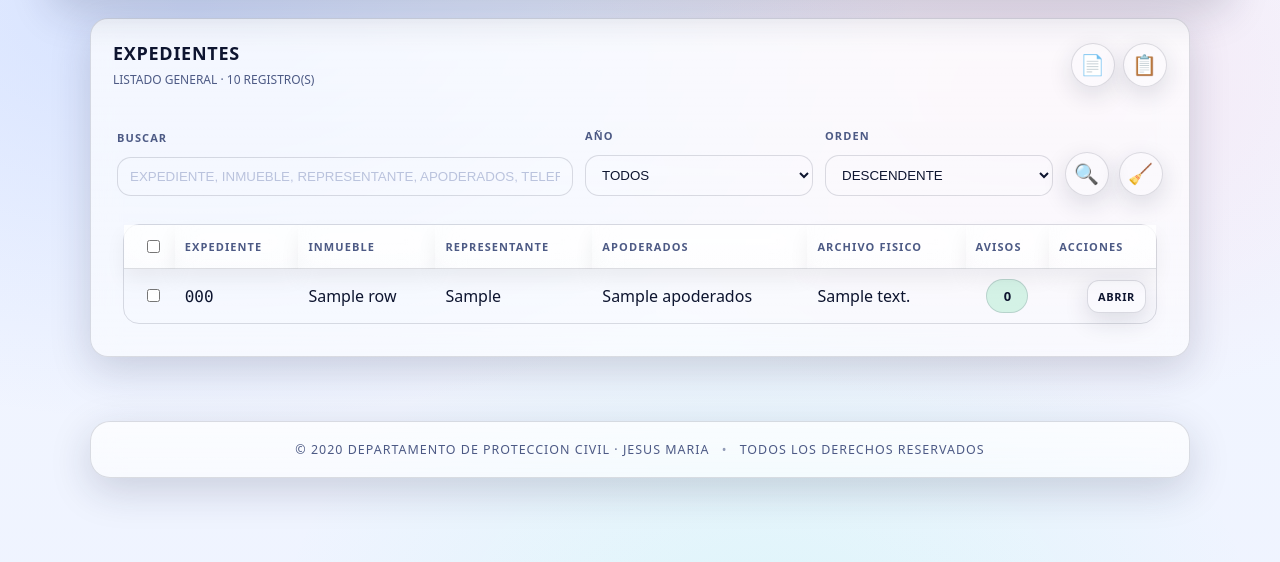
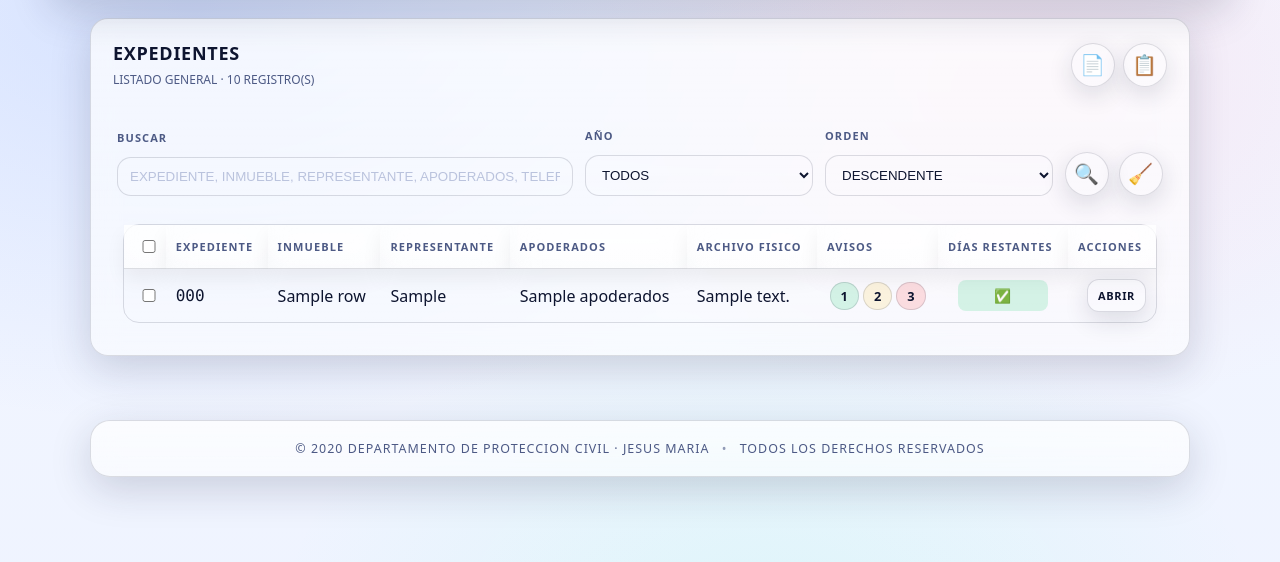
Before and after one commit to mdaviddlce/expedientes-dpcjm, a Flask app: template templates/index.html in a window 1280 px wide. Shown: the part 76-638 px from the top of the page. Run offline with Flask 3, Linux system fonts and the light colour scheme; the template is opened without the code that fills it: most values are stand-ins (such as "Sample title", 1, 10 or a date in 2020); parts of the project's set-up code (start-up, migrations or seed data) failed here and were passed over.

Commit message:
feat: avisos automáticos por fecha y días restantes en índice
- AVISOS ahora se llena automáticamente: 1 verde (último aviso),
  2 amarillo (segundo aviso), 3 rojo (clausura) según fechas registradas
- Nueva columna DÍAS RESTANTES en el índice con mismo código de colores
- Si tiene VO BO o PIPC registrado muestra ✅ CUMPLIDO en verde
- Misma lógica ✅ CUMPLIDO aplicada en la vista de DOCUMENTOS
- Eliminado el AJAX de + / - de avisos manual

Co-Authored-By: Claude Sonnet 4.6 <noreply@anthropic.com>

```diff
--- a/app.py
+++ b/app.py
@@ -794,7 +794,9 @@ def create_app() -> Flask:
 
         sql = f"""
         SELECT id, expediente_code, inmueble_nombre, representante_legal, apoderados, domicilio_inspeccion,
-               telefono, quien_solicita, created_at, verificaciones, archivo_fisico
+               telefono, quien_solicita, created_at, verificaciones, archivo_fisico,
+               ultimo_aviso_fecha, segundo_aviso_fecha, clausura_fecha,
+               fecha_limite, vobo_fecha, pipc_fecha
         FROM expedientes {where} {order}
         LIMIT ? OFFSET ?
         """
--- a/static/app.css
+++ b/static/app.css
@@ -917,6 +917,23 @@ textarea{
 }
 
 /* =========================
+   AVISOS AUTO (badges)
+   ========================= */
+.avisos-badges{
+  display: flex;
+  align-items: center;
+  justify-content: center;
+  gap: 4px;
+}
+.aviso-num{
+  min-width: 28px;
+  height: 28px;
+  font-size: .8rem;
+  font-weight: 900;
+  margin-right: 0;
+}
+
+/* =========================
    DIAS RESTANTES
    ========================= */
 .dias-restantes{
--- a/static/app.js
+++ b/static/app.js
@@ -152,48 +152,3 @@ document.addEventListener("DOMContentLoaded", () => {
 
   rows.forEach((r) => tbody.appendChild(r));
 });
-
-// -------------------------------
-// AVISOS (+ / -) sin recargar
-// -------------------------------
-document.addEventListener("click", async (e) => {
-  const btn = e.target.closest(".btn-avisos");
-  if (!btn) return;
-
-  const wrap = btn.closest(".avisos-control");
-  if (!wrap) return;
-
-  const id = wrap.dataset.id;
-  const action = btn.dataset.action; // inc | dec
-  const badge = wrap.querySelector(".aviso-badge");
-
-  if (!id || !action || !badge) return;
-
-  btn.disabled = true;
-
-  try {
-    const res = await fetch(`/expedientes/${id}/verificaciones/${action}`, {
-      method: "POST",
-      headers: { "X-Requested-With": "fetch" },
-    });
-
-    if (!res.ok) {
-      const txt = await res.text();
-      throw new Error(`HTTP ${res.status}: ${txt}`);
-    }
-
-    let v = parseInt(badge.textContent, 10) || 0;
-    v = action === "inc" ? v + 1 : Math.max(0, v - 1);
-    badge.textContent = String(v);
-
-    badge.classList.remove("badge--ok", "badge--warn", "badge--bad");
-    if (v <= 1) badge.classList.add("badge--ok");
-    else if (v === 2) badge.classList.add("badge--warn");
-    else badge.classList.add("badge--bad");
-  } catch (err) {
-    console.error(err);
-    alert("NO SE PUDO ACTUALIZAR LOS AVISOS");
-  } finally {
-    btn.disabled = false;
-  }
-});
--- a/templates/index.html
+++ b/templates/index.html
@@ -99,6 +99,7 @@
           <th>APODERADOS</th>
           <th>ARCHIVO FISICO</th>
           <th class="center">AVISOS</th>
+          <th class="center">DÍAS RESTANTES</th>
           <th class="right">ACCIONES</th>
         </tr>
       </thead>
@@ -144,13 +145,28 @@
             <td>{{ r["archivo_fisico"] or "—" }}</td>
 
             <td class="center">
-              <div class="avisos-control" data-id="{{ r['id'] }}">
-                <span class="badge badge--{{ sev }} aviso-badge">{{ v }}</span>
+              <div class="avisos-badges">
+                {% if r["ultimo_aviso_fecha"] %}
+                  <span class="badge badge--ok aviso-num" title="Último aviso: {{ r['ultimo_aviso_fecha'] }}">1</span>
+                {% endif %}
+                {% if r["segundo_aviso_fecha"] %}
+                  <span class="badge badge--warn aviso-num" title="Segundo aviso: {{ r['segundo_aviso_fecha'] }}">2</span>
+                {% endif %}
+                {% if r["clausura_fecha"] %}
+                  <span class="badge badge--bad aviso-num" title="Clausura: {{ r['clausura_fecha'] }}">3</span>
+                {% endif %}
+                {% if not r["ultimo_aviso_fecha"] and not r["segundo_aviso_fecha"] and not r["clausura_fecha"] %}
+                  <span class="muted">—</span>
+                {% endif %}
+              </div>
+            </td>
 
-                {% if session.get("role") in ["CAPTURA","ADMINISTRADOR"] %}
-                  <button type="button" class="btn btn--chip btn-avisos" data-action="dec" title="Disminuir">−</button>
-                  <button type="button" class="btn btn--chip btn-avisos" data-action="inc" title="Aumentar">+</button>
-                {% endif %}
+            <td class="center">
+              <div class="dias-restantes"
+                   data-fecha="{{ r['fecha_limite'] or '' }}"
+                   data-vobo="{{ r['vobo_fecha'] or '' }}"
+                   data-pipc="{{ r['pipc_fecha'] or '' }}">
+                —
               </div>
             </td>
 
@@ -163,7 +179,7 @@
         {% endfor %}
 
         {% if rows|length == 0 %}
-          <tr><td colspan="8" class="muted center">SIN REGISTROS.</td></tr>
+          <tr><td colspan="9" class="muted center">SIN REGISTROS.</td></tr>
         {% endif %}
       </tbody>
     </table>
@@ -200,4 +216,44 @@
     </div>
   </footer>
 
+
+<script>
+(function() {
+  function calcDias() {
+    document.querySelectorAll(".dias-restantes").forEach(function(el) {
+      var vobo  = el.dataset.vobo;
+      var pipc  = el.dataset.pipc;
+      var fecha = el.dataset.fecha;
+
+      if (vobo || pipc) {
+        el.className = "dias-restantes dias--verde";
+        el.textContent = "✅";
+        return;
+      }
+
+      if (!fecha) { el.textContent = "—"; el.className = "dias-restantes"; return; }
+
+      var hoy   = new Date(); hoy.setHours(0,0,0,0);
+      var limite = new Date(fecha + "T00:00:00");
+      var diff  = Math.round((limite - hoy) / 86400000);
+
+      if (diff < 0) {
+        el.className = "dias-restantes dias--vencido";
+        el.textContent = "VENCIDO";
+      } else if (diff <= 3) {
+        el.className = "dias-restantes dias--rojo";
+        el.textContent = diff === 0 ? "HOY" : diff + (diff === 1 ? " DÍA" : " DÍAS");
+      } else if (diff <= 8) {
+        el.className = "dias-restantes dias--amarillo";
+        el.textContent = diff + " DÍAS";
+      } else {
+        el.className = "dias-restantes dias--verde";
+        el.textContent = diff + " DÍAS";
+      }
+    });
+  }
+  document.addEventListener("DOMContentLoaded", calcDias);
+})();
+</script>
+
 {% endblock %}
```
Also changed, not shown: templates/expediente_view.html (+21 -22 lines).
